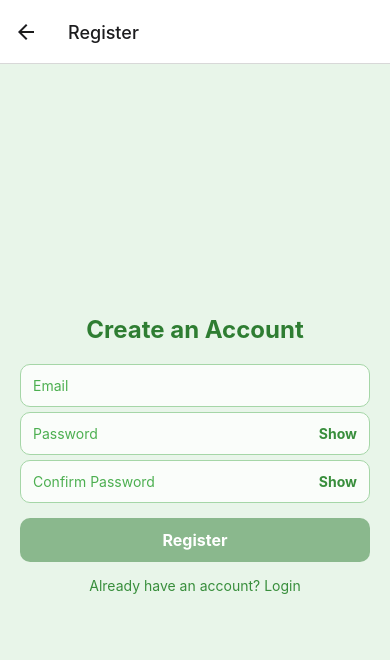
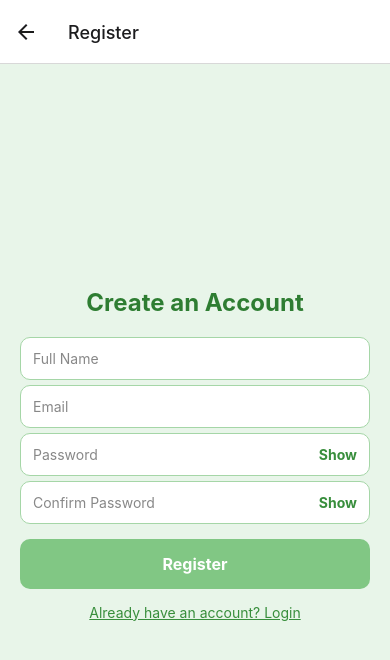
Before and after one commit to baburam04/project-frontend2, a React Native app: screen /Register in a window 390 px wide. Shown: the top 660 px of the page. Built offline with nearby package versions, Linux system fonts and the light colour scheme.

Commit message:
Updated Login And Register

```diff
--- a/screens/LoginScreen.js
+++ b/screens/LoginScreen.js
@@ -1,9 +1,19 @@
 import React, { useState, useEffect } from "react";
-import { View, Text, TextInput, TouchableOpacity, Alert, StyleSheet } from "react-native";
+import {
+  View,
+  Text,
+  TextInput,
+  TouchableOpacity,
+  Alert,
+  StyleSheet,
+  Keyboard,
+  ActivityIndicator
+} from "react-native";
 import AsyncStorage from "@react-native-async-storage/async-storage";
-import api from "../services/api";
+import { useNavigation } from "@react-navigation/native";
+import { setAuthToken } from "../services/api"; // Import from your api.js
 
-export default function LoginScreen({ navigation }) {
+export default function LoginScreen() {
   const [email, setEmail] = useState("");
   const [password, setPassword] = useState("");
   const [showPassword, setShowPassword] = useState(false);
@@ -13,19 +23,18 @@ export default function LoginScreen({ navigation }) {
     password: false
   });
   const [isSubmitting, setIsSubmitting] = useState(false);
+  const navigation = useNavigation();
 
   // Validation rules
   const validate = () => {
     const newErrors = {};
 
-    // Email validation
-    if (!email) {
+    if (!email.trim()) {
       newErrors.email = "Email is required";
     } else if (!/^[^\s@]+@[^\s@]+\.[^\s@]+$/.test(email)) {
-      newErrors.email = "Please enter a valid email address";
+      newErrors.email = "Please enter a valid email";
     }
 
-    // Password validation
     if (!password) {
       newErrors.password = "Password is required";
     } else if (password.length < 6) {
@@ -36,7 +45,6 @@ export default function LoginScreen({ navigation }) {
     return Object.keys(newErrors).length === 0;
   };
 
-  // Validate on input change
   useEffect(() => {
     if (Object.keys(touched).length > 0) {
       validate();
@@ -49,29 +57,48 @@ export default function LoginScreen({ navigation }) {
   };
 
   const handleLogin = async () => {
+    Keyboard.dismiss();
     setIsSubmitting(true);
-    const isValid = validate();
-    if (!isValid) {
+
+    if (!validate()) {
       setIsSubmitting(false);
       return;
     }
 
     try {
-      const response = await api.post("/api/auth/login", { email, password });
-      await AsyncStorage.setItem("token", response.data.token);
+      const response = await api.post("/api/auth/login", {
+        email: email.trim().toLowerCase(),
+        password
+      });
+
+      // Use the setAuthToken function from api.js
+      await setAuthToken(response.data.token);
+
+      // Clear form and navigate
+      setEmail("");
+      setPassword("");
       navigation.navigate("Checklists");
     } catch (error) {
-      Alert.alert(
-        "Login Failed",
-        error.response?.data?.message || "Invalid email or password"
-      );
+      let errorMessage = "Login failed. Please try again.";
+
+      if (error.response) {
+        if (error.response.status === 401) {
+          errorMessage = "Invalid email or password";
+        } else if (error.response.data?.message) {
+          errorMessage = error.response.data.message;
+        }
+      } else if (error.request) {
+        errorMessage = "Network error - please check your connection";
+      }
+
+      Alert.alert("Login Error", errorMessage);
     } finally {
       setIsSubmitting(false);
     }
   };
 
   return (
-    <View style={styles.container}>
+    <View style={styles.container} accessibilityLabel="Login screen">
       <Text style={styles.title}>Sticky Notes</Text>
 
       {/* Email Input */}
@@ -83,14 +110,24 @@ export default function LoginScreen({ navigation }) {
           onBlur={() => handleBlur("email")}
           style={[
             styles.input,
-            touched.email && errors.email ? styles.inputError : null
+            touched.email && errors.email && styles.inputError
           ]}
-          placeholderTextColor="#4CAF50"
+          placeholderTextColor="#888"
           keyboardType="email-address"
           autoCapitalize="none"
+          autoCorrect={false}
+          autoComplete="email"
+          textContentType="emailAddress"
+          accessibilityLabel="Email input"
+          accessibilityHint="Enter your email address"
+          importantForAutofill="yes"
+          id="loginEmailInput"
+          name="loginEmail"
         />
         {touched.email && errors.email && (
-          <Text style={styles.errorText}>{errors.email}</Text>
+          <Text style={styles.errorText} accessibilityLiveRegion="polite">
+            {errors.email}
+          </Text>
         )}
       </View>
 
@@ -98,7 +135,7 @@ export default function LoginScreen({ navigation }) {
       <View>
         <View style={[
           styles.passwordContainer,
-          touched.password && errors.password ? styles.inputError : null
+          touched.password && errors.password && styles.inputError
         ]}>
           <TextInput
             placeholder="Password"
@@ -107,12 +144,21 @@ export default function LoginScreen({ navigation }) {
             onBlur={() => handleBlur("password")}
             secureTextEntry={!showPassword}
             style={styles.passwordInput}
-            placeholderTextColor="#4CAF50"
+            placeholderTextColor="#888"
             autoCapitalize="none"
+            autoCorrect={false}
+            autoComplete="password"
+            textContentType="password"
+            accessibilityLabel="Password input"
+            accessibilityHint="Enter your password"
+            importantForAutofill="yes"
+            id="loginPasswordInput"
+            name="loginPassword"
           />
           <TouchableOpacity
             onPress={() => setShowPassword(!showPassword)}
             style={styles.showPasswordButton}
+            accessibilityLabel={showPassword ? "Hide password" : "Show password"}
           >
             <Text style={styles.showPasswordText}>
               {showPassword ? "Hide" : "Show"}
@@ -120,26 +166,39 @@ export default function LoginScreen({ navigation }) {
           </TouchableOpacity>
         </View>
         {touched.password && errors.password && (
-          <Text style={styles.errorText}>{errors.password}</Text>
+          <Text style={styles.errorText} accessibilityLiveRegion="polite">
+            {errors.password}
+          </Text>
         )}
       </View>
 
       <TouchableOpacity
         style={[
           styles.loginButton,
-          (Object.keys(errors).length > 0 || isSubmitting) ? styles.disabledButton : null
+          (Object.keys(errors).length > 0 || isSubmitting) && styles.disabledButton
         ]}
         onPress={handleLogin}
         disabled={Object.keys(errors).length > 0 || isSubmitting}
+        accessibilityRole="button"
+        accessibilityLabel={isSubmitting ? "Logging in" : "Login button"}
+        accessibilityState={{ disabled: isSubmitting || Object.keys(errors).length > 0 }}
       >
-        <Text style={styles.loginButtonText}>
-          {isSubmitting ? "Logging in..." : "Login"}
+        {isSubmitting ? (
+          <ActivityIndicator color="#fff" />
+        ) : (
+          <Text style={styles.loginButtonText}>Login</Text>
+        )}
+      </TouchableOpacity>
+
+      <TouchableOpacity
+        onPress={() => navigation.navigate("Register")}
+        accessibilityRole="button"
+        accessibilityLabel="Navigate to sign up screen"
+      >
+        <Text style={styles.link}>
+          Don't have an account? Sign Up
         </Text>
       </TouchableOpacity>
-
-      <Text style={styles.link} onPress={() => navigation.navigate("Register")}>
-        Don't have an account? Sign Up
-      </Text>
     </View>
   );
 }
@@ -164,8 +223,8 @@ const styles = StyleSheet.create({
     padding: 12,
     marginBottom: 5,
     borderRadius: 10,
-    backgroundColor: "rgba(255, 255, 255, 0.8)",
-    color: "#2E7D32",
+    backgroundColor: "#fff",
+    color: "#333",
   },
   inputError: {
     borderColor: "#f44336",
@@ -176,13 +235,13 @@ const styles = StyleSheet.create({
     borderWidth: 1,
     borderColor: "#A5D6A7",
     borderRadius: 10,
-    backgroundColor: "rgba(255, 255, 255, 0.8)",
+    backgroundColor: "#fff",
     marginBottom: 5,
   },
   passwordInput: {
     flex: 1,
     padding: 12,
-    color: "#2E7D32",
+    color: "#333",
   },
   showPasswordButton: {
     padding: 12,
@@ -192,14 +251,14 @@ const styles = StyleSheet.create({
     fontWeight: "bold",
   },
   loginButton: {
-    backgroundColor: "rgba(46, 125, 50, 0.85)",
-    paddingVertical: 12,
+    backgroundColor: "#2E7D32",
+    paddingVertical: 15,
     borderRadius: 10,
     alignItems: "center",
     marginTop: 10,
   },
   disabledButton: {
-    backgroundColor: "rgba(46, 125, 50, 0.5)",
+    backgroundColor: "#81C784",
   },
   loginButtonText: {
     color: "#fff",
@@ -210,6 +269,7 @@ const styles = StyleSheet.create({
     marginTop: 15,
     textAlign: "center",
     color: "#388E3C",
+    textDecorationLine: "underline",
   },
   errorText: {
     color: "#f44336",
--- a/screens/RegisterScreen.js
+++ b/screens/RegisterScreen.js
@@ -1,8 +1,20 @@
 import React, { useState, useEffect } from "react";
-import { View, Text, TextInput, TouchableOpacity, Alert, StyleSheet } from "react-native";
+import {
+  View,
+  Text,
+  TextInput,
+  TouchableOpacity,
+  Alert,
+  StyleSheet,
+  Keyboard,
+  ActivityIndicator
+} from "react-native";
+import { useNavigation } from "@react-navigation/native";
+import { setAuthToken } from "../services/api";
 import api from "../services/api";
 
-export default function RegisterScreen({ navigation }) {
+export default function RegisterScreen() {
+  const [name, setName] = useState("");
   const [email, setEmail] = useState("");
   const [password, setPassword] = useState("");
   const [confirmPassword, setConfirmPassword] = useState("");
@@ -10,54 +22,57 @@ export default function RegisterScreen({ navigation }) {
   const [showConfirmPassword, setShowConfirmPassword] = useState(false);
   const [errors, setErrors] = useState({});
   const [touched, setTouched] = useState({
+    name: false,
     email: false,
     password: false,
     confirmPassword: false
   });
+  const [isSubmitting, setIsSubmitting] = useState(false);
+  const navigation = useNavigation();
 
   // Validation rules
   const validate = () => {
     const newErrors = {};
 
-    // Email validation
-    if (!email) {
+    if (!name.trim()) {
+      newErrors.name = "Name is required";
+    }
+
+    if (!email.trim()) {
       newErrors.email = "Email is required";
     } else if (!/^[^\s@]+@[^\s@]+\.[^\s@]+$/.test(email)) {
-      newErrors.email = "Please enter a valid email address";
+      newErrors.email = "Please enter a valid email";
     }
 
-    // Password validation
     if (!password) {
       newErrors.password = "Password is required";
     } else if (password.length < 8) {
-      newErrors.password = "Password must be at least 8 characters";
+      newErrors.password = "Must be at least 8 characters";
     } else if (!/[A-Z]/.test(password)) {
-      newErrors.password = "Password must contain at least one uppercase letter";
+      newErrors.password = "Needs at least one uppercase letter";
     } else if (!/[a-z]/.test(password)) {
-      newErrors.password = "Password must contain at least one lowercase letter";
+      newErrors.password = "Needs at least one lowercase letter";
     } else if (!/[0-9]/.test(password)) {
-      newErrors.password = "Password must contain at least one number";
+      newErrors.password = "Needs at least one number";
     } else if (!/[^A-Za-z0-9]/.test(password)) {
-      newErrors.password = "Password must contain at least one special character";
+      newErrors.password = "Needs at least one special character";
     }
 
-    // Confirm password validation
     if (!confirmPassword) {
       newErrors.confirmPassword = "Please confirm your password";
     } else if (password !== confirmPassword) {
-      newErrors.confirmPassword = "Passwords do not match";
+      newErrors.confirmPassword = "Passwords don't match";
     }
 
     setErrors(newErrors);
     return Object.keys(newErrors).length === 0;
   };
 
-  // Validate on input change
   useEffect(() => {
     if (Object.keys(touched).length > 0) {
       validate();
     }
-  }, [email, password, confirmPassword, touched]);
+  }, [name, email, password, confirmPassword, touched]);
 
   const handleBlur = (field) => {
     setTouched({ ...touched, [field]: true });
@@ -65,21 +80,85 @@ export default function RegisterScreen({ navigation }) {
   };
 
   const handleRegister = async () => {
-    const isValid = validate();
-    if (!isValid) return;
+    Keyboard.dismiss();
+    setIsSubmitting(true);
+
+    if (!validate()) {
+      setIsSubmitting(false);
+      return;
+    }
 
     try {
-      await api.post("/api/auth/register", { email, password });
-      Alert.alert("Success", "Account created successfully!");
-      navigation.navigate("Login");
+      const response = await api.post("/api/auth/register", {
+        name: name.trim(),
+        email: email.trim().toLowerCase(),
+        password
+      });
+
+      // Automatically log in user after registration
+      await setAuthToken(response.data.token);
+
+      Alert.alert(
+        "Registration Successful",
+        "Your account has been created!",
+        [{ text: "OK", onPress: () => navigation.navigate("Checklists") }]
+      );
+
+      // Clear form
+      setName("");
+      setEmail("");
+      setPassword("");
+      setConfirmPassword("");
     } catch (error) {
-      Alert.alert("Registration Failed", error.response?.data?.message || "An error occurred");
+      let errorMessage = "Registration failed. Please try again.";
+
+      if (error.response) {
+        if (error.response.status === 400 && error.response.data?.message) {
+          errorMessage = error.response.data.message;
+        } else if (error.response.status === 409) {
+          errorMessage = "Email already exists";
+        }
+      } else if (error.request) {
+        errorMessage = "Network error - please check your connection";
+      }
+
+      Alert.alert("Registration Error", errorMessage);
+    } finally {
+      setIsSubmitting(false);
     }
   };
 
   return (
-    <View style={styles.container}>
+    <View style={styles.container} accessibilityLabel="Registration screen">
       <Text style={styles.title}>Create an Account</Text>
+
+      {/* Name Input */}
+      <View>
+        <TextInput
+          placeholder="Full Name"
+          value={name}
+          onChangeText={setName}
+          onBlur={() => handleBlur("name")}
+          style={[
+            styles.input,
+            touched.name && errors.name && styles.inputError
+          ]}
+          placeholderTextColor="#888"
+          autoCapitalize="words"
+          autoComplete="name"
+          textContentType="name"
+          accessibilityLabel="Full name input"
+          accessibilityHint="Enter your full name"
+          importantForAutofill="yes"
+          id="registerNameInput"
+          name="registerName"
+        />
+        {touched.name && errors.name && (
+          <Text style={styles.errorText} accessibilityLiveRegion="polite">
+            {errors.name}
+          </Text>
+        )}
+      </View>
 
       {/* Email Input */}
       <View>
@@ -90,14 +169,23 @@ export default function RegisterScreen({ navigation }) {
           onBlur={() => handleBlur("email")}
           style={[
             styles.input,
-            touched.email && errors.email ? styles.inputError : null
+            touched.email && errors.email && styles.inputError
           ]}
-          placeholderTextColor="#4CAF50"
+          placeholderTextColor="#888"
           keyboardType="email-address"
           autoCapitalize="none"
+          autoComplete="email"
+          textContentType="emailAddress"
+          accessibilityLabel="Email input"
+          accessibilityHint="Enter your email address"
+          importantForAutofill="yes"
+          id="registerEmailInput"
+          name="registerEmail"
         />
         {touched.email && errors.email && (
-          <Text style={styles.errorText}>{errors.email}</Text>
+          <Text style={styles.errorText} accessibilityLiveRegion="polite">
+            {errors.email}
+          </Text>
         )}
       </View>
 
@@ -105,7 +193,7 @@ export default function RegisterScreen({ navigation }) {
       <View>
         <View style={[
           styles.passwordContainer,
-          touched.password && errors.password ? styles.inputError : null
+          touched.password && errors.password && styles.inputError
         ]}>
           <TextInput
             placeholder="Password"
@@ -114,15 +202,30 @@ export default function RegisterScreen({ navigation }) {
             onBlur={() => handleBlur("password")}
             secureTextEntry={!showPassword}
             style={styles.passwordInput}
-            placeholderTextColor="#4CAF50"
+            placeholderTextColor="#888"
             autoCapitalize="none"
+            autoComplete="password-new"
+            textContentType="newPassword"
+            accessibilityLabel="Password input"
+            accessibilityHint="Enter a password with at least 8 characters, including uppercase, lowercase, number, and special character"
+            importantForAutofill="yes"
+            id="registerPasswordInput"
+            name="registerPassword"
           />
-          <TouchableOpacity onPress={() => setShowPassword(!showPassword)} style={styles.showPasswordButton}>
-            <Text style={styles.showPasswordText}>{showPassword ? "Hide" : "Show"}</Text>
+          <TouchableOpacity
+            onPress={() => setShowPassword(!showPassword)}
+            style={styles.showPasswordButton}
+            accessibilityLabel={showPassword ? "Hide password" : "Show password"}
+          >
+            <Text style={styles.showPasswordText}>
+              {showPassword ? "Hide" : "Show"}
+            </Text>
           </TouchableOpacity>
         </View>
         {touched.password && errors.password && (
-          <Text style={styles.errorText}>{errors.password}</Text>
+          <Text style={styles.errorText} accessibilityLiveRegion="polite">
+            {errors.password}
+          </Text>
         )}
       </View>
 
@@ -130,7 +233,7 @@ export default function RegisterScreen({ navigation }) {
       <View>
         <View style={[
           styles.passwordContainer,
-          touched.confirmPassword && errors.confirmPassword ? styles.inputError : null
+          touched.confirmPassword && errors.confirmPassword && styles.inputError
         ]}>
           <TextInput
             placeholder="Confirm Password"
@@ -139,32 +242,60 @@ export default function RegisterScreen({ navigation }) {
             onBlur={() => handleBlur("confirmPassword")}
             secureTextEntry={!showConfirmPassword}
             style={styles.passwordInput}
-            placeholderTextColor="#4CAF50"
+            placeholderTextColor="#888"
             autoCapitalize="none"
+            autoComplete="password-new"
+            textContentType="newPassword"
+            accessibilityLabel="Confirm password input"
+            accessibilityHint="Re-enter your password to confirm"
+            importantForAutofill="yes"
+            id="registerConfirmPasswordInput"
+            name="registerConfirmPassword"
           />
-          <TouchableOpacity onPress={() => setShowConfirmPassword(!showConfirmPassword)} style={styles.showPasswordButton}>
-            <Text style={styles.showPasswordText}>{showConfirmPassword ? "Hide" : "Show"}</Text>
+          <TouchableOpacity
+            onPress={() => setShowConfirmPassword(!showConfirmPassword)}
+            style={styles.showPasswordButton}
+            accessibilityLabel={showConfirmPassword ? "Hide password" : "Show password"}
+          >
+            <Text style={styles.showPasswordText}>
+              {showConfirmPassword ? "Hide" : "Show"}
+            </Text>
           </TouchableOpacity>
         </View>
         {touched.confirmPassword && errors.confirmPassword && (
-          <Text style={styles.errorText}>{errors.confirmPassword}</Text>
+          <Text style={styles.errorText} accessibilityLiveRegion="polite">
+            {errors.confirmPassword}
+          </Text>
         )}
       </View>
 
       <TouchableOpacity
         style={[
           styles.registerButton,
-          Object.keys(errors).length > 0 ? styles.disabledButton : null
+          (Object.keys(errors).length > 0 || isSubmitting) && styles.disabledButton
         ]}
         onPress={handleRegister}
-        disabled={Object.keys(errors).length > 0}
+        disabled={Object.keys(errors).length > 0 || isSubmitting}
+        accessibilityRole="button"
+        accessibilityLabel={isSubmitting ? "Processing registration" : "Register button"}
+        accessibilityState={{ disabled: isSubmitting || Object.keys(errors).length > 0 }}
       >
-        <Text style={styles.registerButtonText}>Register</Text>
+        {isSubmitting ? (
+          <ActivityIndicator color="#fff" />
+        ) : (
+          <Text style={styles.registerButtonText}>Register</Text>
+        )}
       </TouchableOpacity>
 
-      <Text style={styles.link} onPress={() => navigation.navigate("Login")}>
-        Already have an account? Login
-      </Text>
+      <TouchableOpacity
+        onPress={() => navigation.navigate("Login")}
+        accessibilityRole="button"
+        accessibilityLabel="Navigate to login screen"
+      >
+        <Text style={styles.link}>
+          Already have an account? Login
+        </Text>
+      </TouchableOpacity>
     </View>
   );
 }
@@ -189,8 +320,8 @@ const styles = StyleSheet.create({
     padding: 12,
     marginBottom: 5,
     borderRadius: 10,
-    backgroundColor: "rgba(255, 255, 255, 0.8)",
-    color: "#2E7D32",
+    backgroundColor: "#fff",
+    color: "#333",
   },
   inputError: {
     borderColor: "#f44336",
@@ -201,13 +332,13 @@ const styles = StyleSheet.create({
     borderWidth: 1,
     borderColor: "#A5D6A7",
     borderRadius: 10,
-    backgroundColor: "rgba(255, 255, 255, 0.8)",
+    backgroundColor: "#fff",
     marginBottom: 5,
   },
   passwordInput: {
     flex: 1,
     padding: 12,
-    color: "#2E7D32",
+    color: "#333",
   },
   showPasswordButton: {
     padding: 12,
@@ -217,14 +348,14 @@ const styles = StyleSheet.create({
     fontWeight: "bold",
   },
   registerButton: {
-    backgroundColor: "rgba(46, 125, 50, 0.85)",
-    paddingVertical: 12,
+    backgroundColor: "#2E7D32",
+    paddingVertical: 15,
     borderRadius: 10,
     alignItems: "center",
     marginTop: 10,
   },
   disabledButton: {
-    backgroundColor: "rgba(46, 125, 50, 0.5)",
+    backgroundColor: "#81C784",
   },
   registerButtonText: {
     color: "#fff",
@@ -235,6 +366,7 @@ const styles = StyleSheet.create({
     marginTop: 15,
     textAlign: "center",
     color: "#388E3C",
+    textDecorationLine: "underline",
   },
   errorText: {
     color: "#f44336",
```
